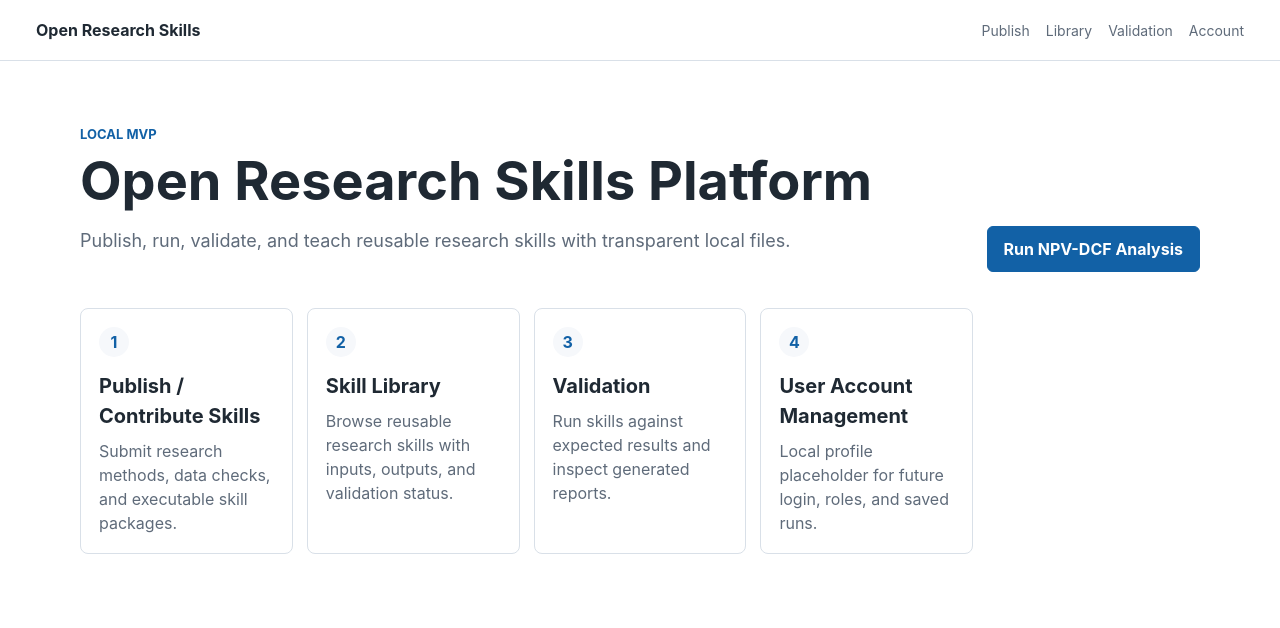
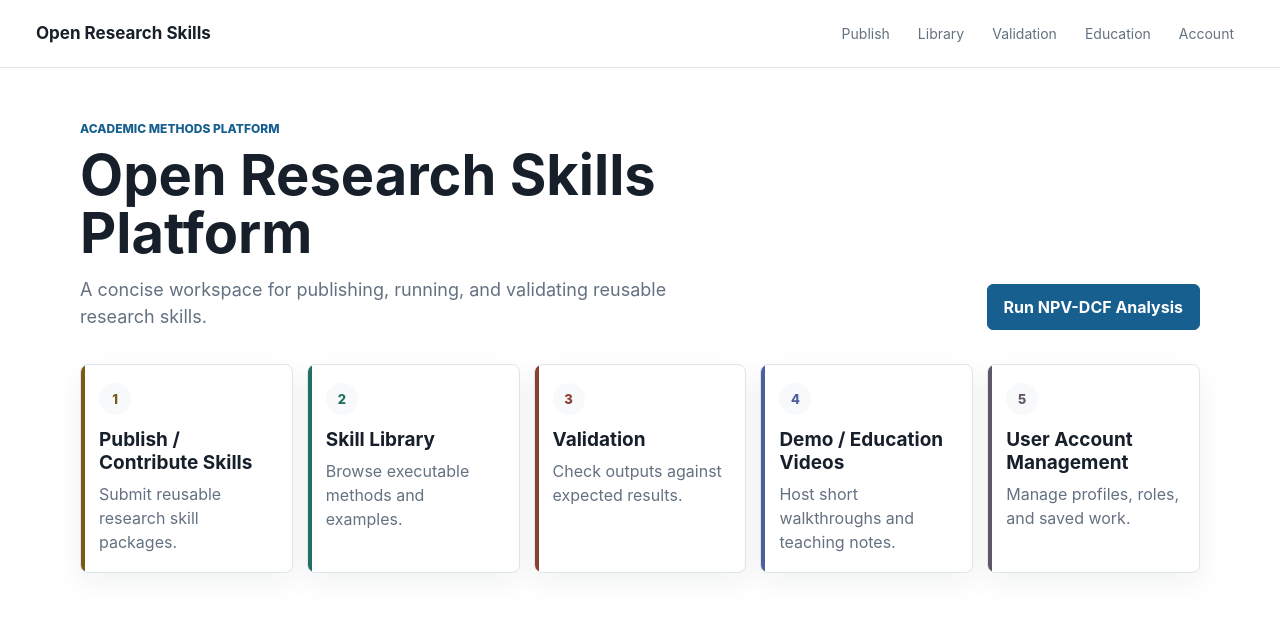
Before and after one commit to buildamericacenter/open-research-skills-web, a Flask app: page / in a window 1280 px wide. Shown: the top 628 px of the page. Run offline with Flask 3, Linux system fonts and the light colour scheme.

Commit message:
Improve academic platform UI

```diff
--- a/app.py
+++ b/app.py
@@ -22,22 +22,32 @@ MODULES = [
     {
         "name": "Publish / Contribute Skills",
         "slug": "publish",
-        "summary": "Submit research methods, data checks, and executable skill packages.",
+        "label": "Publish",
+        "summary": "Submit reusable research skill packages.",
     },
     {
         "name": "Skill Library",
         "slug": "library",
-        "summary": "Browse reusable research skills with inputs, outputs, and validation status.",
+        "label": "Library",
+        "summary": "Browse executable methods and examples.",
     },
     {
         "name": "Validation",
         "slug": "validation",
-        "summary": "Run skills against expected results and inspect generated reports.",
+        "label": "Validation",
+        "summary": "Check outputs against expected results.",
+    },
+    {
+        "name": "Demo / Education Videos",
+        "slug": "videos",
+        "label": "Education",
+        "summary": "Host short walkthroughs and teaching notes.",
     },
     {
         "name": "User Account Management",
         "slug": "account",
-        "summary": "Local profile placeholder for future login, roles, and saved runs.",
+        "label": "Account",
+        "summary": "Manage profiles, roles, and saved work.",
     },
 ]
 
@@ -112,6 +122,11 @@ def publish():
     return render_template("publish.html")
 
 
+@app.route("/videos")
+def videos():
+    return render_template("videos.html")
+
+
 @app.route("/account")
 def account():
     return render_template("account.html")
--- a/static/styles.css
+++ b/static/styles.css
@@ -1,13 +1,18 @@
 :root {
   color-scheme: light;
-  --text: #1f2933;
-  --muted: #5f6b7a;
-  --line: #d9e0e8;
-  --soft: #f6f8fb;
-  --accent: #1261a6;
-  --accent-dark: #0c487c;
-  --ok: #1b7f4c;
+  --text: #17202a;
+  --muted: #647181;
+  --line: #dfe5ec;
+  --soft: #f7f9fb;
+  --accent: #175f8f;
+  --accent-dark: #0f466d;
+  --publish: #7b5a18;
+  --library: #1f6f63;
+  --validation: #8b3f2f;
+  --education: #4d5f9f;
+  --account: #5f5668;
   --error: #b42318;
+  --shadow: 0 10px 30px rgba(23, 32, 42, 0.06);
 }
 
 * {
@@ -27,17 +32,24 @@ a {
 }
 
 .site-header {
+  position: sticky;
+  top: 0;
+  z-index: 10;
   display: flex;
   align-items: center;
   justify-content: space-between;
   gap: 24px;
-  padding: 18px 36px;
+  padding: 16px 36px;
   border-bottom: 1px solid var(--line);
-  background: #ffffff;
+  background: rgba(255, 255, 255, 0.96);
+  backdrop-filter: blur(12px);
 }
 
 .brand {
-  font-weight: 700;
+  color: var(--text);
+  font-size: 17px;
+  font-weight: 750;
+  letter-spacing: 0;
   text-decoration: none;
   white-space: nowrap;
 }
@@ -45,45 +57,50 @@ a {
 .nav {
   display: flex;
   flex-wrap: wrap;
-  gap: 16px;
+  gap: 8px;
   color: var(--muted);
   font-size: 14px;
 }
 
 .nav a {
+  padding: 7px 10px;
+  border-radius: 6px;
   text-decoration: none;
 }
 
 .nav a:hover,
-.brand:hover {
-  color: var(--accent);
+.nav a.active {
+  background: var(--soft);
+  color: var(--text);
 }
 
 .page {
   width: min(1120px, calc(100% - 32px));
   margin: 0 auto;
-  padding: 36px 0 56px;
+  padding: 34px 0 56px;
 }
 
 .hero {
-  display: flex;
-  align-items: flex-end;
-  justify-content: space-between;
+  display: grid;
+  grid-template-columns: minmax(0, 1fr) auto;
+  align-items: end;
   gap: 32px;
-  padding: 28px 0 36px;
+  padding: 18px 0 34px;
 }
 
 .hero h1,
 .section-heading h1 {
   margin: 0;
-  font-size: clamp(32px, 5vw, 54px);
-  line-height: 1.05;
+  max-width: 760px;
+  font-size: clamp(34px, 5vw, 56px);
+  line-height: 1.04;
   letter-spacing: 0;
 }
 
 .lede,
 .section-heading p {
-  max-width: 720px;
+  max-width: 660px;
+  margin: 14px 0 0;
   color: var(--muted);
   font-size: 18px;
 }
@@ -92,8 +109,8 @@ a {
 .status {
   margin: 0 0 8px;
   color: var(--accent);
-  font-size: 13px;
-  font-weight: 700;
+  font-size: 12px;
+  font-weight: 800;
   letter-spacing: 0;
   text-transform: uppercase;
 }
@@ -110,9 +127,10 @@ a {
   border-radius: 6px;
   background: var(--accent);
   color: #ffffff;
-  font-weight: 700;
+  font-weight: 750;
   text-decoration: none;
   cursor: pointer;
+  white-space: nowrap;
 }
 
 .secondary-action {
@@ -143,28 +161,42 @@ a {
 .metric,
 .upload-form,
 .table-section,
-.notes {
+.notes,
+.module-sidebar {
   border: 1px solid var(--line);
   border-radius: 8px;
   background: #ffffff;
 }
 
 .module-card {
-  min-height: 180px;
+  position: relative;
+  min-height: 188px;
   padding: 18px;
+  overflow: hidden;
   text-decoration: none;
+  box-shadow: var(--shadow);
+}
+
+.module-card::before,
+.module-sidebar::before {
+  content: "";
+  position: absolute;
+  inset: 0 auto 0 0;
+  width: 4px;
+  background: var(--accent);
 }
 
 .module-card span {
   display: inline-flex;
   align-items: center;
   justify-content: center;
-  width: 30px;
-  height: 30px;
+  width: 32px;
+  height: 32px;
   border-radius: 50%;
   background: var(--soft);
   color: var(--accent);
-  font-weight: 700;
+  font-size: 13px;
+  font-weight: 800;
 }
 
 .module-card h2,
@@ -172,20 +204,88 @@ a {
 .panel h2,
 .table-section h2,
 .notes h2 {
-  margin: 14px 0 8px;
-  font-size: 20px;
+  margin: 14px 0 7px;
+  font-size: 19px;
+  line-height: 1.2;
+  letter-spacing: 0;
 }
 
 .module-card p,
 .skill-row p,
 .panel p,
-.notes p {
+.notes p,
+.module-sidebar p {
   margin: 0;
   color: var(--muted);
 }
 
+.module-card:hover {
+  transform: translateY(-2px);
+  border-color: #c8d2dc;
+}
+
+.module-publish,
+.publish-sidebar {
+  --accent: var(--publish);
+}
+
+.module-library,
+.library-sidebar {
+  --accent: var(--library);
+}
+
+.module-validation,
+.validation-sidebar {
+  --accent: var(--validation);
+}
+
+.module-videos,
+.education-sidebar {
+  --accent: var(--education);
+}
+
+.module-account,
+.account-sidebar {
+  --accent: var(--account);
+}
+
 .section-heading {
   margin-bottom: 24px;
+}
+
+.module-layout {
+  display: grid;
+  grid-template-columns: 280px minmax(0, 1fr);
+  gap: 18px;
+  align-items: start;
+}
+
+.module-sidebar {
+  position: relative;
+  min-height: 170px;
+  padding: 22px 20px 20px 24px;
+  box-shadow: var(--shadow);
+}
+
+.module-sidebar span {
+  display: block;
+  color: var(--accent);
+  font-size: 12px;
+  font-weight: 800;
+  text-transform: uppercase;
+}
+
+.module-sidebar strong {
+  display: block;
+  margin: 8px 0;
+  font-size: 24px;
+  line-height: 1.15;
+}
+
+.card-grid {
+  display: grid;
+  grid-template-columns: repeat(3, minmax(0, 1fr));
+  gap: 14px;
 }
 
 .skill-list {
--- a/templates/base.html
+++ b/templates/base.html
@@ -10,10 +10,9 @@
     <header class="site-header">
       <a class="brand" href="{{ url_for('index') }}">Open Research Skills</a>
       <nav class="nav">
-        <a href="{{ url_for('publish') }}">Publish</a>
-        <a href="{{ url_for('library') }}">Library</a>
-        <a href="{{ url_for('validation') }}">Validation</a>
-        <a href="{{ url_for('account') }}">Account</a>
+        {% for module in modules %}
+          <a class="{% if request.endpoint == module.slug %}active{% endif %}" href="{{ url_for(module.slug) }}">{{ module.label }}</a>
+        {% endfor %}
       </nav>
     </header>
 
--- a/templates/index.html
+++ b/templates/index.html
@@ -3,16 +3,16 @@
 {% block content %}
   <section class="hero">
     <div>
-      <p class="eyebrow">Local MVP</p>
+      <p class="eyebrow">Academic Methods Platform</p>
       <h1>Open Research Skills Platform</h1>
-      <p class="lede">Publish, run, validate, and teach reusable research skills with transparent local files.</p>
+      <p class="lede">A concise workspace for publishing, running, and validating reusable research skills.</p>
     </div>
     <a class="primary-action" href="{{ url_for('npv_dcf_skill') }}">Run NPV-DCF Analysis</a>
   </section>
 
   <section class="module-grid" aria-label="Platform modules">
     {% for module in modules %}
-      <a class="module-card" href="{{ url_for(module.slug) }}">
+      <a class="module-card module-{{ module.slug }}" href="{{ url_for(module.slug) }}">
         <span>{{ loop.index }}</span>
         <h2>{{ module.name }}</h2>
         <p>{{ module.summary }}</p>
```
Also changed, not shown: other parts of static/styles.css (+40 -7 lines), templates/account.html (+21 -4 lines), templates/library.html (+9 -2 lines), templates/publish.html (+21 -4 lines), templates/validation.html (+12 -5 lines), templates/videos.html (added, +26 -0 lines).
